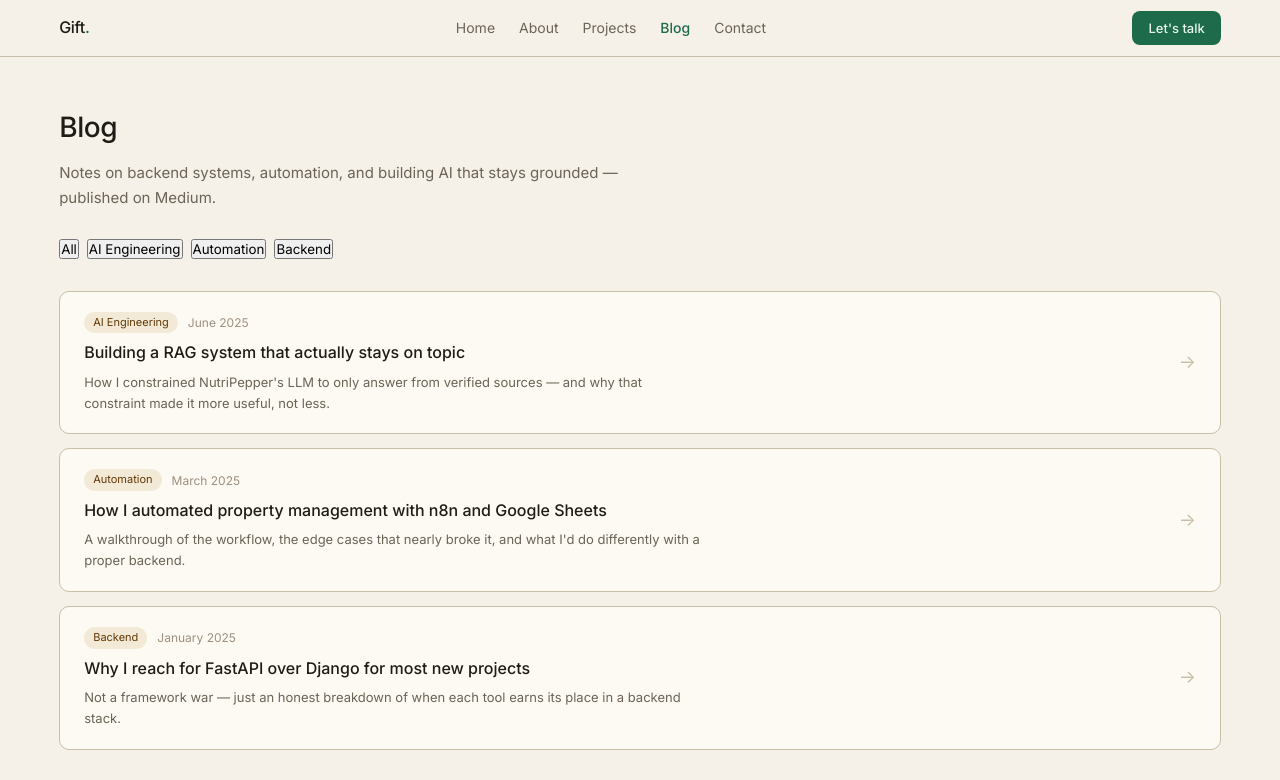
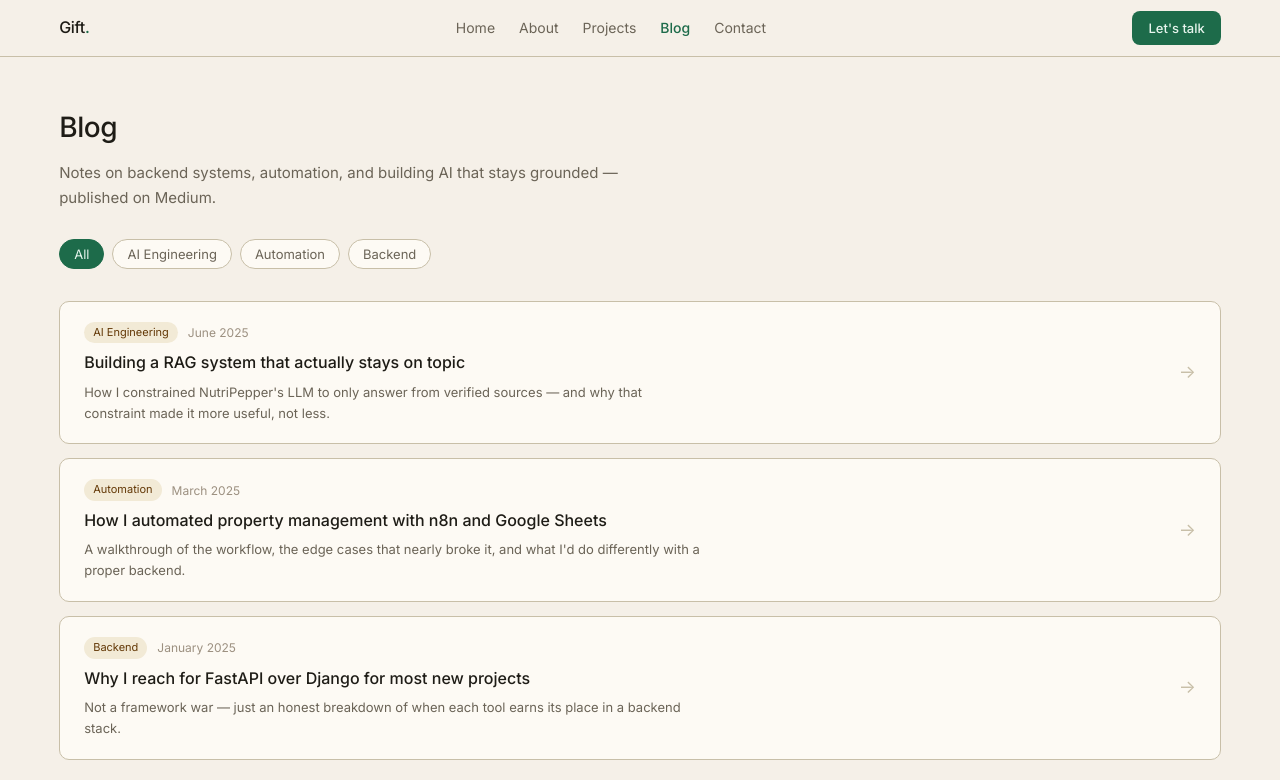
Before and after one commit to PantheraNestah/dev_nesta, a React (Vite) app: page /blog in a window 1280 px wide. Shown: the top 780 px of the page. Built offline with nearby package versions, Linux system fonts and the light colour scheme.

Commit message:
feat: add global keyboard focus styles for accessibility

```diff
--- a/src/index.css
+++ b/src/index.css
@@ -21,6 +21,13 @@ button { cursor: pointer; font-family: inherit; }
 /* Reduced motion */
 @media (prefers-reduced-motion: reduce) {
   * { animation-duration: 0.01ms !important; transition-duration: 0.01ms !important; }
+}
+
+/* Keyboard focus — visible ring without disturbing mouse users */
+:focus-visible {
+  outline: 2px solid var(--clr-green);
+  outline-offset: 2px;
+  border-radius: var(--radius-sm);
 }
 
 /* Centered content container — used by every page */
@@ -52,3 +59,30 @@ button { cursor: pointer; font-family: inherit; }
   border: 0.5px solid var(--clr-border);
 }
 .btn--secondary:hover { border-color: var(--clr-green); color: var(--clr-green); }
+
+/* Section label — small uppercase eyebrow used above section headings */
+.section-label {
+  font-size: 0.6875rem;
+  font-weight: var(--fw-medium);
+  color: var(--clr-green);
+  text-transform: uppercase;
+  letter-spacing: 0.08em;
+}
+
+/* Filter pill — used on Projects and Blog listing filters */
+.filter-pill {
+  background: var(--clr-surface);
+  border: 0.5px solid var(--clr-border);
+  border-radius: var(--radius-pill);
+  padding: 0.375rem 0.875rem;
+  font-size: 0.8125rem;
+  color: var(--clr-text-secondary);
+  transition: border-color var(--transition), color var(--transition), background var(--transition);
+}
+.filter-pill:hover { border-color: var(--clr-green-mid); color: var(--clr-green); }
+.filter-pill--active {
+  background: var(--clr-green);
+  border-color: var(--clr-green);
+  color: var(--clr-text-on-green);
+}
+.filter-pill--active:hover { color: var(--clr-text-on-green); }
```
